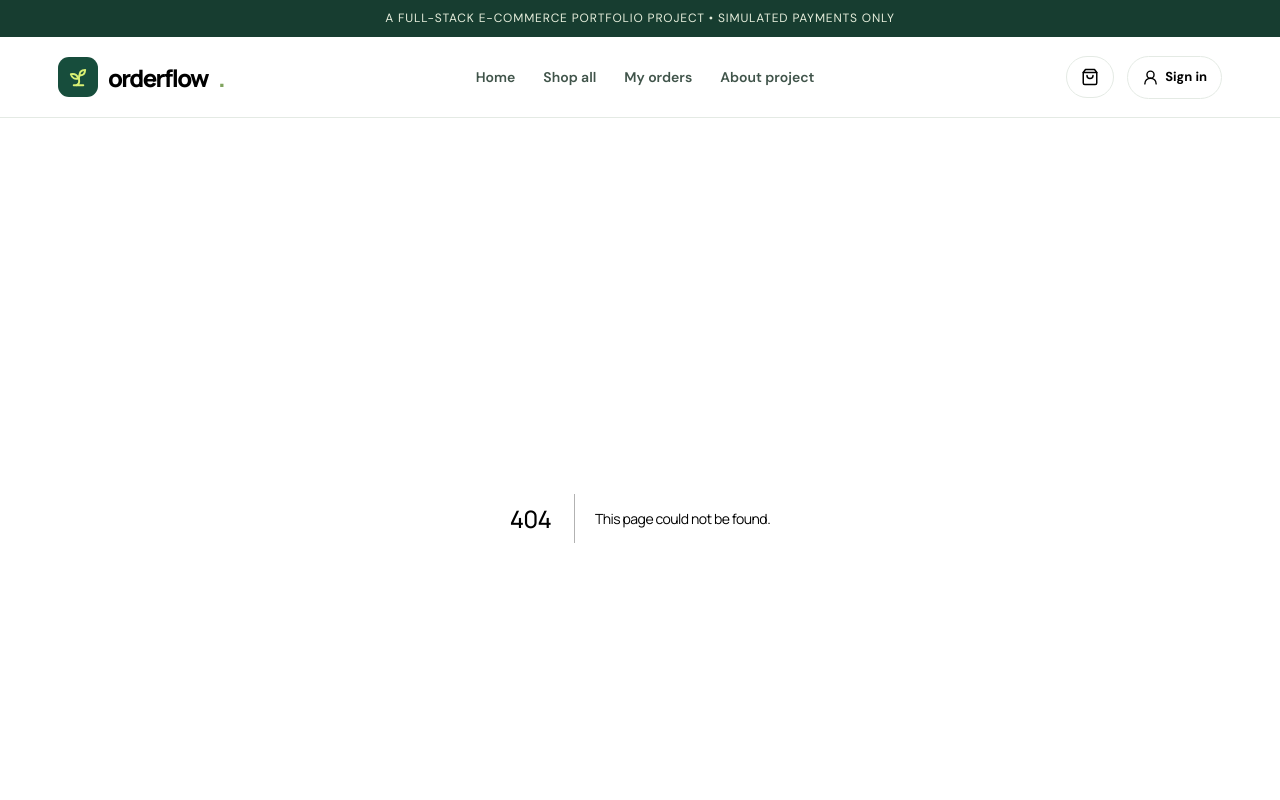
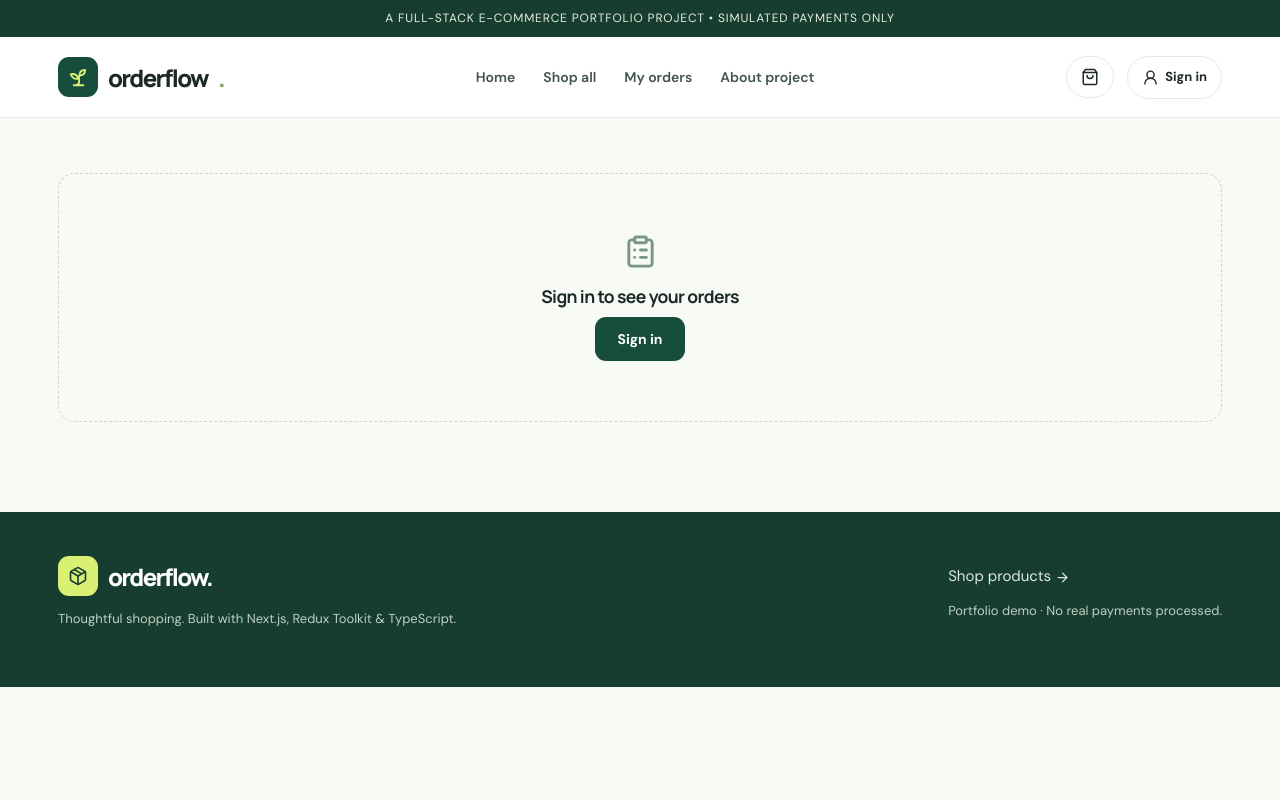
Before and after one commit to mpmabeyrathne/OrderFlow-LK, a Next.js app in the folder apps/web/: page /orders in a window 1280 px wide. Before the commit this address had no page. Shown: the top 800 px of the page. Built offline with nearby package versions, Linux system fonts and the light colour scheme.

Commit message:
feat(web): customer auth, cart, checkout and payment pages

```diff
--- /dev/null
+++ b/apps/web/src/app/orders/page.tsx
@@ -0,0 +1,21 @@
+"use client";
+import Link from "next/link";
+import { useSelector } from "react-redux";
+import type { RootState } from "@/lib/store";
+import { useOrdersQuery } from "@/lib/api";
+import { money } from "@/lib/types";
+import { ClipboardList, ArrowUpRight } from "lucide-react";
+import { useState } from "react";
+
+export default function OrdersPage(){
+ const {token,hydrated,user}=useSelector((s:RootState)=>s.auth);
+ const [status,setStatus]=useState(""),[page,setPage]=useState(1);
+ const {data,isLoading,isError}=useOrdersQuery({page,status},{skip:!hydrated||!token});
+ if(!hydrated)return <div className="spinner"/>;
+ if(!token)return <div className="shell"><div className="empty" style={{marginTop:55}}><ClipboardList size={35}/><h3>Sign in to see your orders</h3><Link className="btn" href="/login?next=/orders">Sign in</Link></div></div>;
+ return <div className="shell"><div className="page-heading"><div className="eyebrow">ORDER HISTORY</div><h1>{user?.role==="customer"?"Your orders":"All orders"}</h1><p>Track your demo order history and payment details.</p></div>
+ <div className="filters"><label className="small" htmlFor="order-status">Filter by status</label><select className="select" id="order-status" value={status} onChange={e=>{setStatus(e.target.value);setPage(1);}}><option value="">All statuses</option>{["pending","confirmed","processing","shipped","delivered","cancelled"].map(s=><option value={s} key={s}>{s[0].toUpperCase()+s.slice(1)}</option>)}</select></div>
+ {isLoading?<div className="spinner"/>:isError?<div className="message">Unable to load orders.</div>:!data?.data.length?<div className="empty"><ClipboardList size={37}/><h3>No orders yet</h3><p className="muted">Your purchases will appear here.</p><Link href="/shop" className="btn">Explore products</Link></div>:<div className="panel">{data.data.map(order=><Link href={"/orders/"+order.id} key={order.id} className="order-row"><div><span className="eyebrow">ORDER #{order.id.slice(0,8).toUpperCase()}</span><strong>{new Date(order.createdAt).toLocaleDateString()}</strong><span className="pill" style={{marginTop:8}}>{order.status}</span></div><div style={{textAlign:"right"}}><strong>{money(order.totalAmount,order.currency)}</strong><span className="small text-link">View details <ArrowUpRight size={13}/></span></div></Link>)}</div>}
+ {data&&data.pagination.totalPages>1?<div className="pager"><button className="btn btn-secondary btn-small" disabled={page<=1} onClick={()=>setPage(p=>p-1)}>Previous</button><span className="small">Page {page} of {data.pagination.totalPages}</span><button className="btn btn-secondary btn-small" disabled={page>=data.pagination.totalPages} onClick={()=>setPage(p=>p+1)}>Next</button></div>:null}
+ </div>;
+}
```
